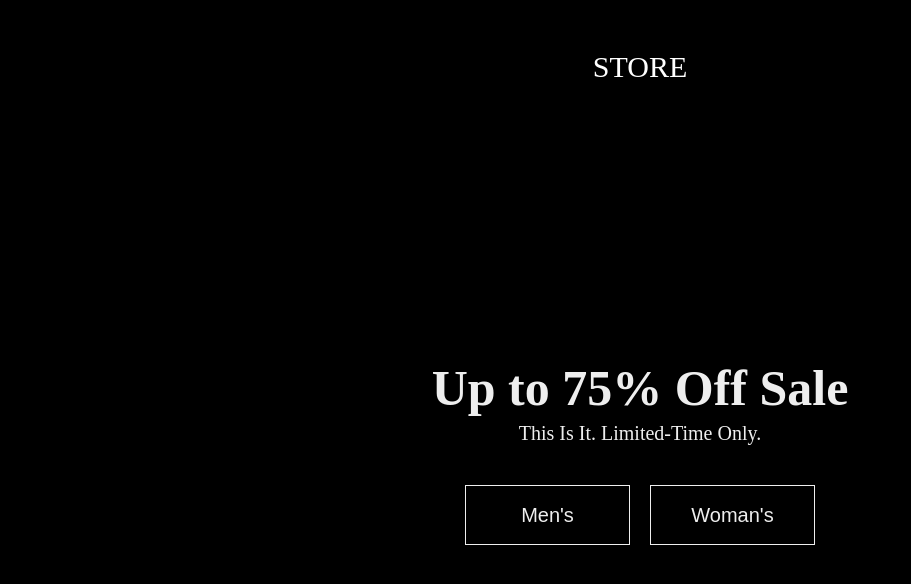
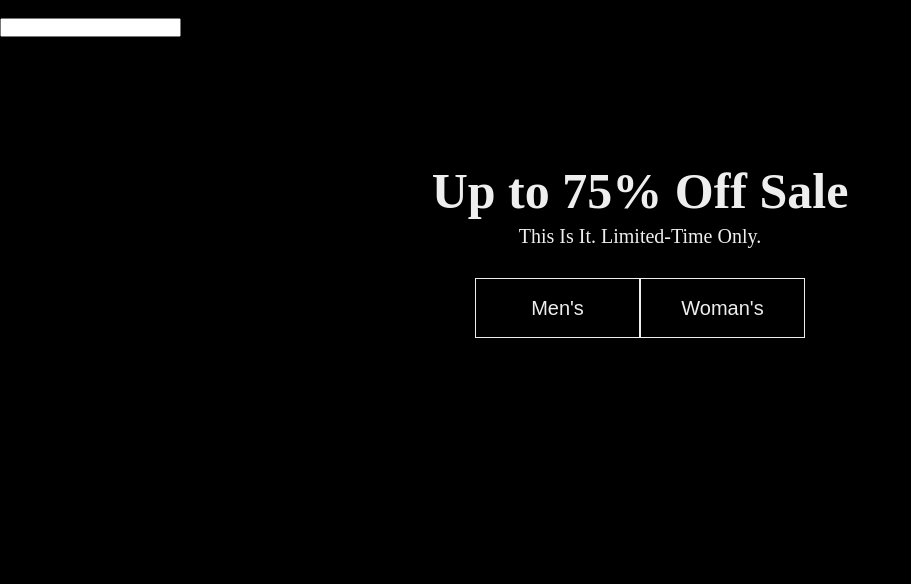
Before and after one commit to cutioluis/store-hooks, a React app: page / in a window 1280 px wide. Shown: the top 584 px of the page, without its empty margins (0-911 px from the left). Built offline with nearby package versions, Linux system fonts and the light colour scheme.

Commit message:
DELETE interface

```diff
--- a/package.json
+++ b/package.json
@@ -41,6 +41,7 @@
     "mini-css-extract-plugin": "^2.1.0",
     "node-sass": "^6.0.1",
     "sass-loader": "^12.1.0",
+    "style-loader": "^3.2.1",
     "webpack": "^5.47.1",
     "webpack-cli": "^4.7.2",
     "webpack-dev-server": "^3.11.2"
--- a/src/components/Clothing/Men/Header.css
+++ /dev/null
@@ -1,15 +0,0 @@
-.header_status {
-    background: #BD4B4B;
-    height: 500px;
-    display: flex;
-    padding: 50px;
-    align-items: center;
-    color: #EEEEEE;
-}
-
-.status_span {
-    font-size: 20px;
-    font-weight: lighter;
-    line-height: 23px;
-    letter-spacing: 0.22em;
-}
--- a/src/components/Clothing/Men/Header.js
+++ /dev/null
@@ -1,15 +0,0 @@
-import React from "react";
-import "./Header.css";
-
-const Header = () => {
-  return (
-    <section className="header_status">
-      <div>
-        <span className="status_span">STORE FOR MEN</span>
-        <h1 className="header_title">The new collection</h1>
-      </div>
-    </section>
-  );
-};
-
-export default Header;
--- a/src/components/Home/Header/Header.css
+++ b/src/components/Home/Header/Header.css
@@ -1,5 +1,5 @@
 .header {
-    margin-top: 200px;
+    margin-top: 100px;
     height: 100%;
     padding: 20px;
     display: flex;
@@ -8,7 +8,6 @@
     align-items: center;
     text-align: center;
 }
-
 
 .header_title {
     margin: 5px 0;
@@ -27,7 +26,6 @@
 }
 
 .header_btn {
-    margin: 10px 10px;
     font-size: 20px;
     color: #EEEEEE;
     height: 60px;
--- a/src/components/Home/Nav/Nav.js
+++ b/src/components/Home/Nav/Nav.js
@@ -3,13 +3,15 @@ import './Nav.css'
 
 const Nav = () => {
     return (
-        <div>
-            <nav className="navigation">
-                <ul>
-                    <li className="navigation_logo">STORE</li>
-                </ul>
-            </nav>
-        </div>
+        <nav>
+            <ul>
+                <p>CyberStore.io</p>
+            </ul>
+            <ul>
+                <input type="text" />
+            </ul>
+            <ul></ul>
+        </nav>
     );
 };
 
--- a/src/container/Checkout.js
+++ /dev/null
@@ -1,11 +0,0 @@
-import React from 'react';
-
-const Checkout = () => {
-    return (
-        <div>
-           <h1>Checkout</h1>
-        </div>
-    );
-};
-
-export default Checkout;
--- a/src/container/Men/Men.js
+++ /dev/null
@@ -1,12 +0,0 @@
-import React from 'react';
-import Header from '../../components/Clothing/Men/Header';
-
-const Men = () => {
-    return (
-        <div>
-            <Header />
-        </div>
-    );
-};
-
-export default Men;
--- a/src/routes/App.js
+++ b/src/routes/App.js
@@ -2,8 +2,6 @@ import React from "react";
 import { BrowserRouter as Router, Switch, Route } from "react-router-dom";
 
 import Home from "../container/Home/Home";
-import Men from '../container/Men/Men'
-import Checkout from "../container/Checkout";
 import NotFound from "../container/NotFound";
 
 
@@ -14,12 +12,6 @@ const App = () => {
           <Route path="/" exact>
             <Home />
           </Route>
-          <Route path="/checkout">
-            <Checkout />
-          </Route>
-          <Route path="/men">
-            <Men />
-          </Route>
           <Route exact>
             <NotFound />
           </Route>
```
Also changed, not shown: src/assets/img-card.png (added), 1 other file (tests, documents, lock files or other folders).
